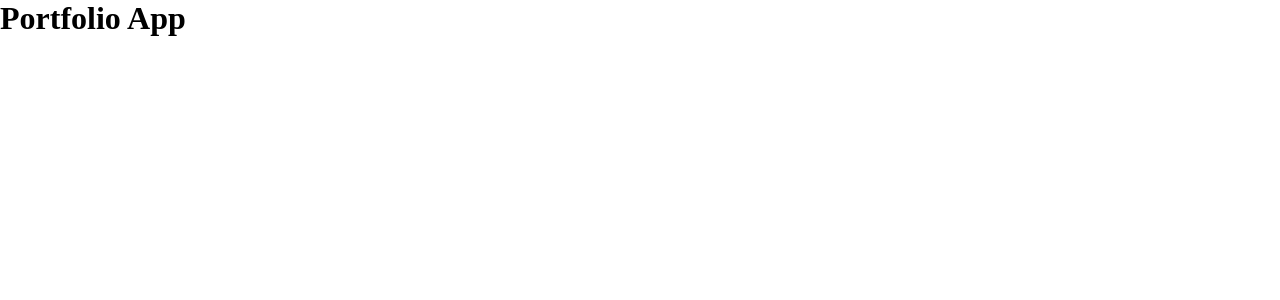
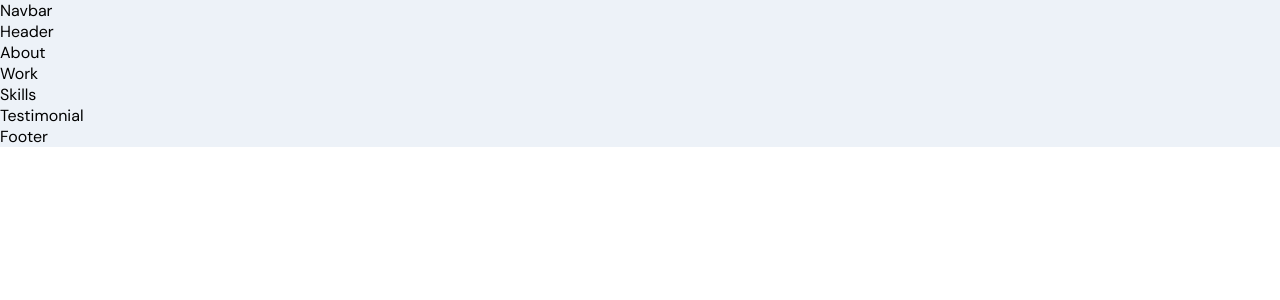
Before and after one commit to dalton-0x0/portfolio-website, a React (Create React App) app in the folder frontend/: page / in a window 1280 px wide. Shown: the top 300 px of the page. Built offline with nearby package versions, Linux system fonts and the light colour scheme.

Commit message:
portfolio: adds boilerplate component for navbar

```diff
--- a/frontend/src/App.js
+++ b/frontend/src/App.js
@@ -1,7 +1,19 @@
 import React from "react";
 
-const App = () => {
-  return <h1>Portfolio App</h1>;
-};
+import { About, Footer, Header, Skills, Testimonial, Work } from "./containers";
+import { Navbar } from "./components";
+import "./App.scss";
+
+const App = () => (
+  <div className="app">
+    <Navbar />
+    <Header />
+    <About />
+    <Work />
+    <Skills />
+    <Testimonial />
+    <Footer />
+  </div>
+);
 
 export default App;
--- /dev/null
+++ b/frontend/src/App.scss
@@ -0,0 +1,4 @@
+.app {
+  background-color: var(--primary-color);
+  font-family: var(--font-base);
+}
--- /dev/null
+++ b/frontend/src/components/Navbar/Navbar.jsx
@@ -0,0 +1,8 @@
+import React from "react";
+import "./Navbar.scss";
+
+const Navbar = () => {
+  return <div>Navbar</div>;
+};
+
+export default Navbar;
--- /dev/null
+++ b/frontend/src/components/index.js
@@ -0,0 +1,3 @@
+import Navbar from "./Navbar/Navbar";
+
+export { Navbar };
--- /dev/null
+++ b/frontend/src/containers/index.js
@@ -0,0 +1,8 @@
+import About from "./About/About";
+import Footer from "./Footer/Footer";
+import Header from "./Header/Header";
+import Skills from "./Skills/Skills";
+import Testimonial from "./Testimonial/Testimonial";
+import Work from "./Work/Work";
+
+export { About, Footer, Header, Skills, Testimonial, Work };
```
Also changed, not shown: frontend/src/components/Navbar/Navbar.scss (added).
